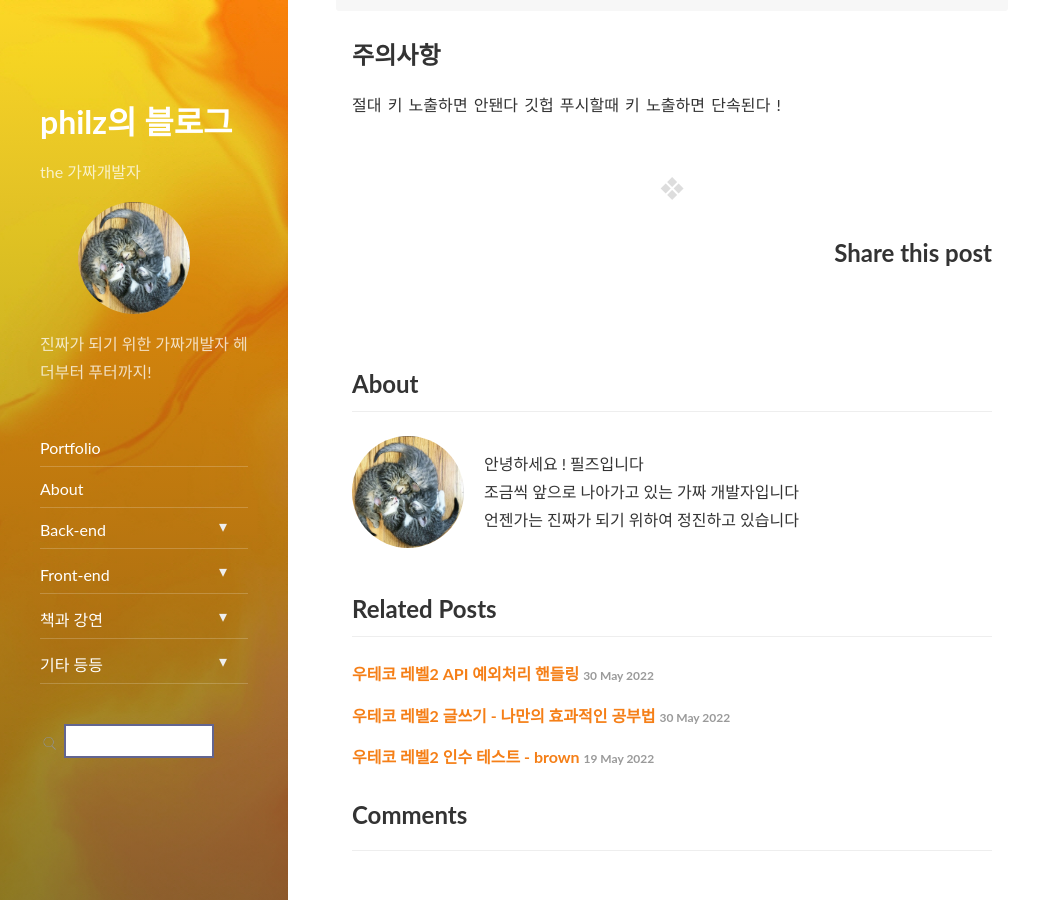
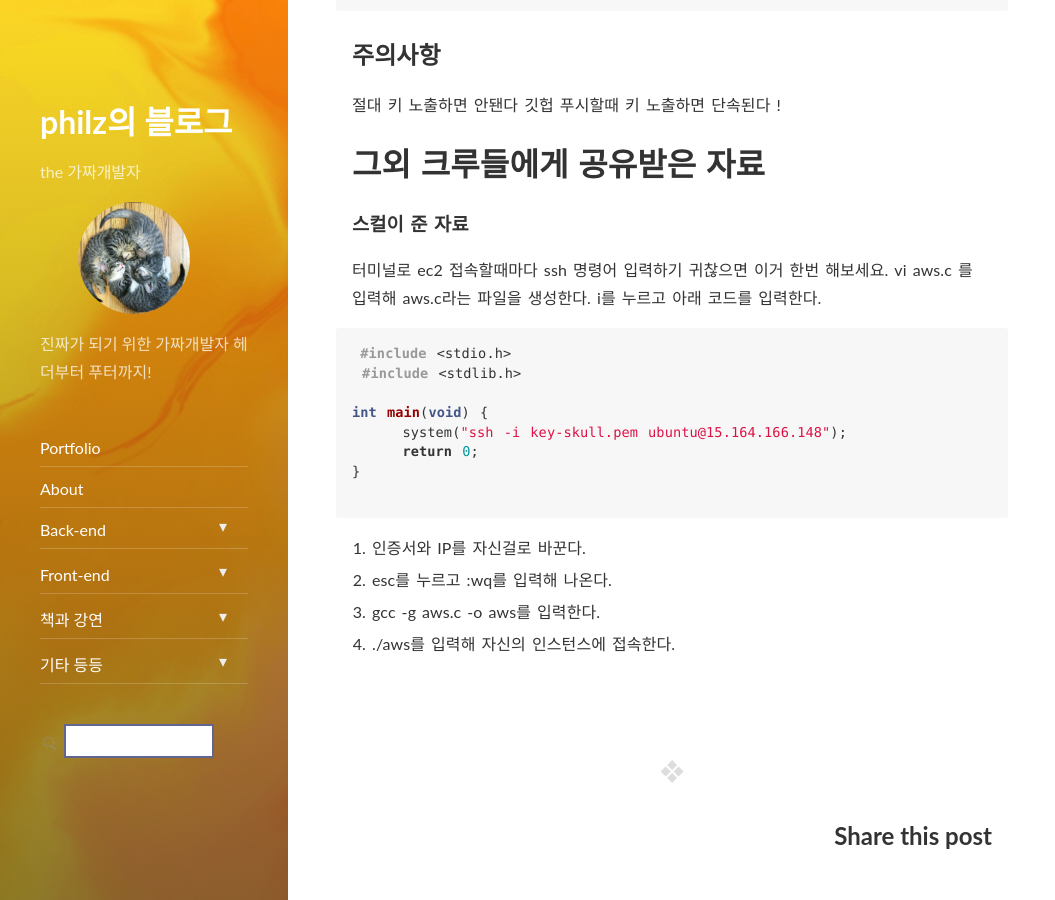
Before and after one commit to progress0407/progress0407.github.io, a Jekyll site: the page built from _posts/backend/wooteco/2022-05-30-wooteco-lv2-aws.md, in a window 1280 px wide and 900 px high, scrolled down 2439 px. Shown: the whole window, without its empty margins (0-1055 px from the left). Built offline with Jekyll 4.4.1, drawn with Linux system fonts in a browser that asks for light colours; nearby versions of some CDN libraries; some of the changed text lies outside the part shown.

Commit message:
리눅스 명령어 정리

````diff
--- a/_posts/backend/wooteco/2022-05-30-wooteco-lv2-aws.md
+++ b/_posts/backend/wooteco/2022-05-30-wooteco-lv2-aws.md
@@ -98,3 +98,27 @@ curl -X POST "{자신의_인스턴스_주소:포트번호}/api/products" \
 
 절대 키 노출하면 안됀다
 깃헙 푸시할때 키 노출하면 단속된다 !
+
+# 그외 크루들에게 공유받은 자료
+
+### 스컬이 준 자료
+
+터미널로 ec2 접속할때마다 ssh 명령어 입력하기 귀찮으면 이거 한번 해보세요.
+vi aws.c 를 입력해 aws.c라는 파일을 생성한다.
+i를 누르고 아래 코드를 입력한다.
+
+```c
+ #include <stdio.h>
+ #include <stdlib.h>
+
+int main(void) {
+     system("ssh -i key-skull.pem ubuntu@15.164.166.148");
+     return 0;
+}
+
+```
+
+3. 인증서와 IP를 자신걸로 바꾼다.
+4. esc를 누르고 :wq를 입력해 나온다.
+5. gcc -g aws.c -o aws를 입력한다.
+6. ./aws를 입력해 자신의 인스턴스에 접속한다.
````
Also changed, not shown: _posts/backend/wooteco/2022-05-04-wooteco-level2-subway.md (+3 -0 lines), _posts/backend/wooteco/2022-05-31-wooteco-lv2-linux-cmd.md (added, +127 -0 lines).
